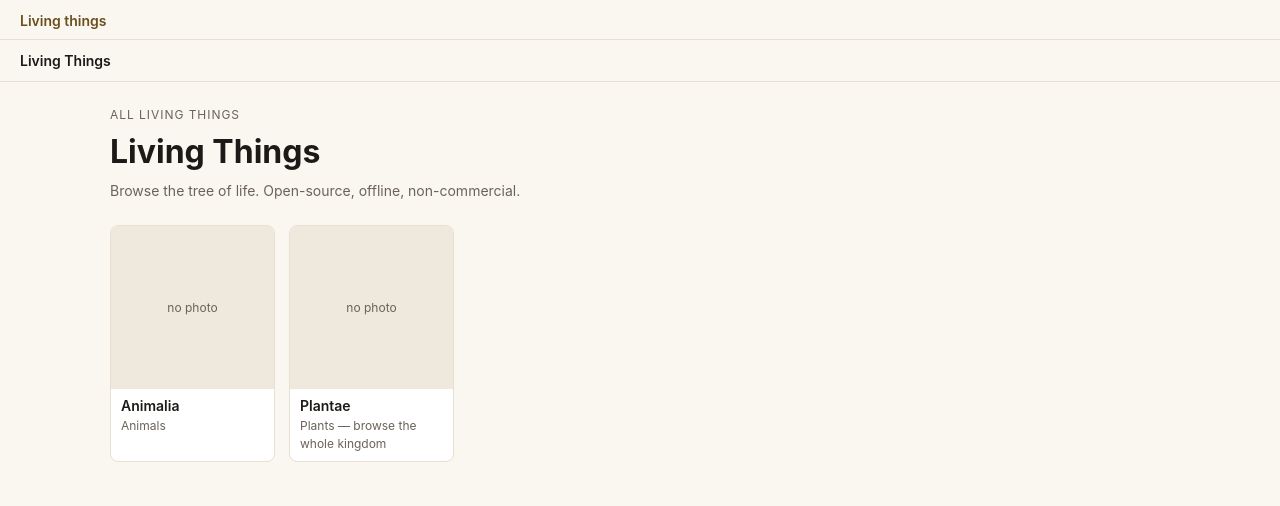
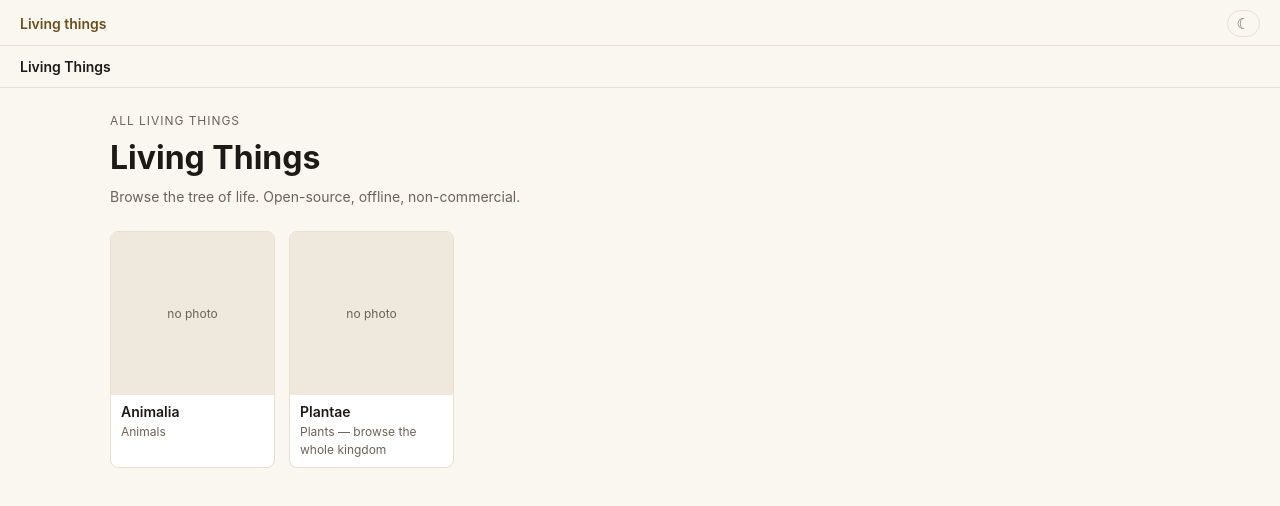
Before and after one commit to Phylliida/oss-birdwatching-app, a website: page web/index.html in a window 1280 px wide. Drawn offline with Linux system fonts and the light colour scheme; no server answers.

Commit message:
Add a dark-mode toggle
A ☾/☀ button at the right of the nav (every app + the landing page)
toggles between light and dark. Dark mode overrides the CSS palette
variables plus a few hardcoded surfaces (photo wells, range-map ocean,
hazard/disclaimer boxes); colourful badges keep their hues.

Choice persists in localStorage and falls back to the OS
prefers-color-scheme on first visit. An inline head script applies the
theme before first paint to avoid a flash.

Co-Authored-By: Claude Opus 4.8 (1M context) <noreply@anthropic.com>

```diff
--- a/web/_shell/style.css
+++ b/web/_shell/style.css
@@ -6,6 +6,23 @@
   --card: #ffffff;
   --border: #e6dfd2;
 }
+/* Dark mode: override the palette, plus a few hardcoded light surfaces. The
+   colourful badges (IUCN, use/grow tags) keep their hues — they read fine. */
+:root[data-theme="dark"] {
+  --bg: #15120e;
+  --fg: #e9e2d4;
+  --muted: #9d9381;
+  --accent: #d8b87a;
+  --card: #211c15;
+  --border: #38302a;
+}
+:root[data-theme="dark"] .card .thumb,
+:root[data-theme="dark"] .species-page .photo { background-color: #2a251d; background: #2a251d; }
+:root[data-theme="dark"] .range-map { background: #16242f; }
+:root[data-theme="dark"] .uses-disclaimer { background: #221d14; }
+:root[data-theme="dark"] .hazards { background: #2c1a15; border-color: #6e2a1c; }
+:root[data-theme="dark"] .hazards .hz-label { color: #f0b3a6; }
+:root[data-theme="dark"] .hazards p { color: #e8c2b9; }
 
 * { box-sizing: border-box; }
 html, body { margin: 0; padding: 0; }
@@ -38,6 +55,19 @@ header#topbar {
 }
 #nav > a { color: var(--muted); }
 #nav > a.active { color: var(--fg); }
+.theme-toggle {
+  margin-left: 12px;
+  flex: none;
+  background: none;
+  border: 1px solid var(--border);
+  border-radius: 999px;
+  color: var(--muted);
+  cursor: pointer;
+  font-size: 15px;
+  line-height: 1;
+  padding: 5px 9px;
+}
+.theme-toggle:hover { color: var(--fg); border-color: var(--accent); }
 #nav > a.back-home {
   color: var(--accent);
   padding-right: 10px;
--- a/web/index.html
+++ b/web/index.html
@@ -4,6 +4,16 @@
     <meta charset="utf-8" />
     <meta name="viewport" content="width=device-width, initial-scale=1, viewport-fit=cover" />
     <title>Living Things</title>
+    <script>
+      // Apply saved/OS theme before paint (no flash).
+      (function () {
+        try {
+          var t = localStorage.getItem("theme") ||
+            (matchMedia("(prefers-color-scheme: dark)").matches ? "dark" : "light");
+          document.documentElement.setAttribute("data-theme", t);
+        } catch (e) {}
+      })();
+    </script>
     <style>
       :root {
         --bg: #faf7f1;
@@ -13,6 +23,17 @@
         --card: #ffffff;
         --border: #e6dfd2;
       }
+      :root[data-theme="dark"] {
+        --bg: #15120e; --fg: #e9e2d4; --muted: #9d9381;
+        --accent: #d8b87a; --card: #211c15; --border: #38302a;
+      }
+      :root[data-theme="dark"] .card .thumb { background-color: #2a251d; }
+      .theme-toggle {
+        margin-left: auto; flex: none; background: none;
+        border: 1px solid var(--border); border-radius: 999px; color: var(--muted);
+        cursor: pointer; font-size: 15px; line-height: 1; padding: 5px 9px;
+      }
+      .theme-toggle:hover { color: var(--fg); border-color: var(--accent); }
       * { box-sizing: border-box; }
       html, body { margin: 0; padding: 0; }
       body {
@@ -112,6 +133,7 @@
     <header id="topbar">
       <nav id="nav">
         <a href="/" class="home">Living things</a>
+        <button id="theme-toggle" class="theme-toggle" type="button" aria-label="Toggle dark mode">☾</button>
       </nav>
       <div id="crumbs"></div>
     </header>
@@ -271,6 +293,20 @@
       }
 
       window.addEventListener("hashchange", render);
+      (function wireThemeToggle() {
+        var btn = document.getElementById("theme-toggle");
+        if (!btn) return;
+        function apply(t) {
+          document.documentElement.setAttribute("data-theme", t);
+          try { localStorage.setItem("theme", t); } catch (e) {}
+          btn.textContent = t === "dark" ? "☀" : "☾";
+          btn.title = t === "dark" ? "Switch to light mode" : "Switch to dark mode";
+        }
+        apply(document.documentElement.getAttribute("data-theme") || "light");
+        btn.addEventListener("click", function () {
+          apply(document.documentElement.getAttribute("data-theme") === "dark" ? "light" : "dark");
+        });
+      })();
       (async () => {
         try {
           const res = await fetch("/landing.json");
```
Also changed, not shown: web/_shell/app.js (+15 -0 lines), web/_shell/index.html (+11 -0 lines).
